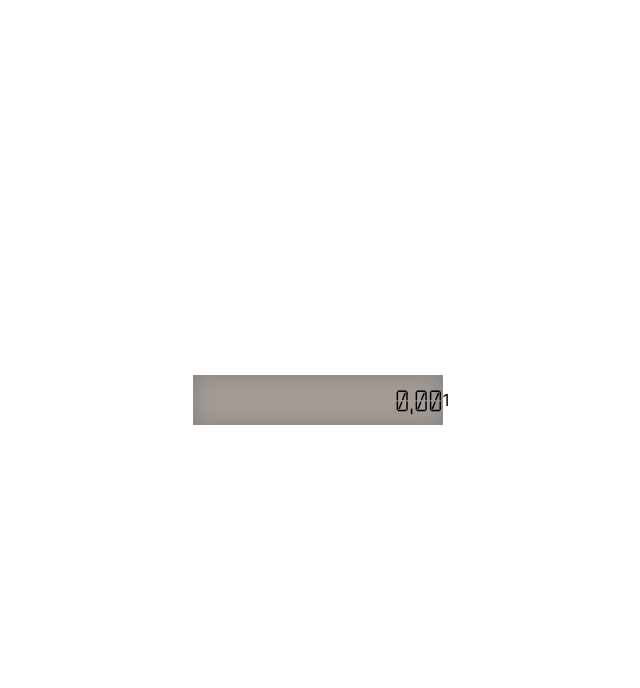
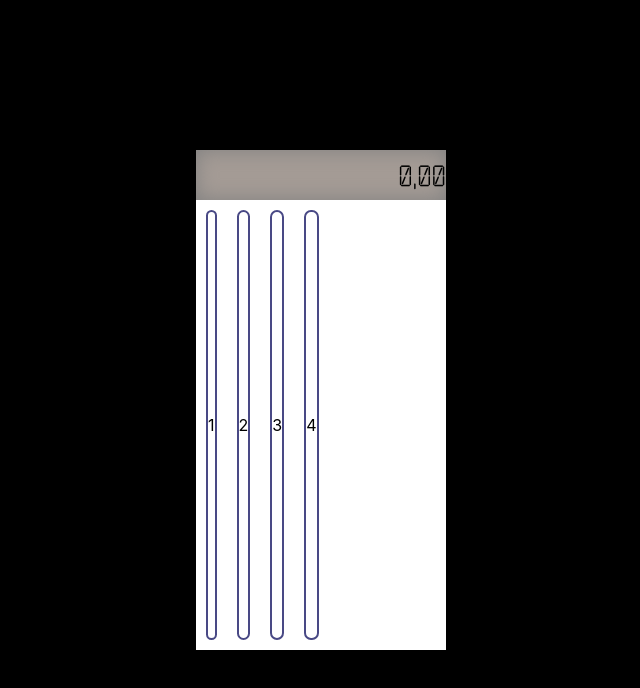
Before and after one commit to vitorfail/posto, a React (Create React App) app: page / in a window 1280 px wide. Shown: the top 688 px of the page, without its empty margins (319-959 px from the left). Built offline with nearby package versions, Linux system fonts and the light colour scheme.

Commit message:
adicionar teclas

```diff
--- a/src/App.css
+++ b/src/App.css
@@ -8,8 +8,10 @@
   padding: 0;
 }
 .App{
+  background: black;
   position: absolute;
   display: flex;
+  flex-direction: column;
   justify-content: center;
   align-content: center;
   align-items: center;
@@ -28,3 +30,19 @@
   box-shadow: inset 0 0 20px gray;
   background: #a49b95;
 }
+.teclado{
+  display: flex;
+  flex-wrap: wrap;
+  background:white;
+  height: 450px;
+  width: 250px;
+}
+.tecla{
+  border-radius: 7px;
+  border: solid 2px rgb(73, 73, 133);
+  margin: 10px;
+  display: flex;
+  justify-content: center;
+  align-items: center;
+  align-content: center;
+}
--- a/src/App.js
+++ b/src/App.js
@@ -8,6 +8,9 @@ function App() {
         </div>
         <div className='teclado'>
           <div className='tecla'>1</div>
+          <div className='tecla'>2</div>
+          <div className='tecla'>3</div>
+          <div className='tecla'>4</div>
         </div>
     </div>
   );
```
Also changed, not shown: 1 other file (tests, documents, lock files or other folders).
